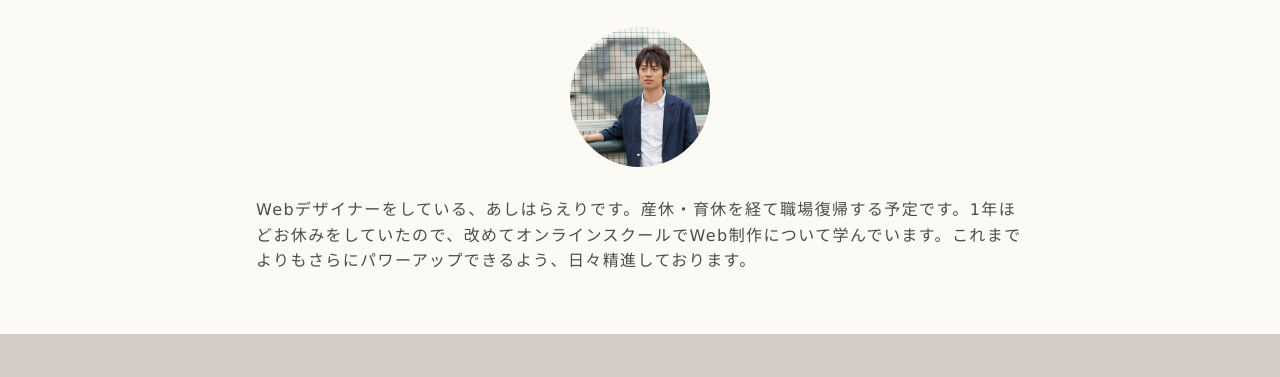
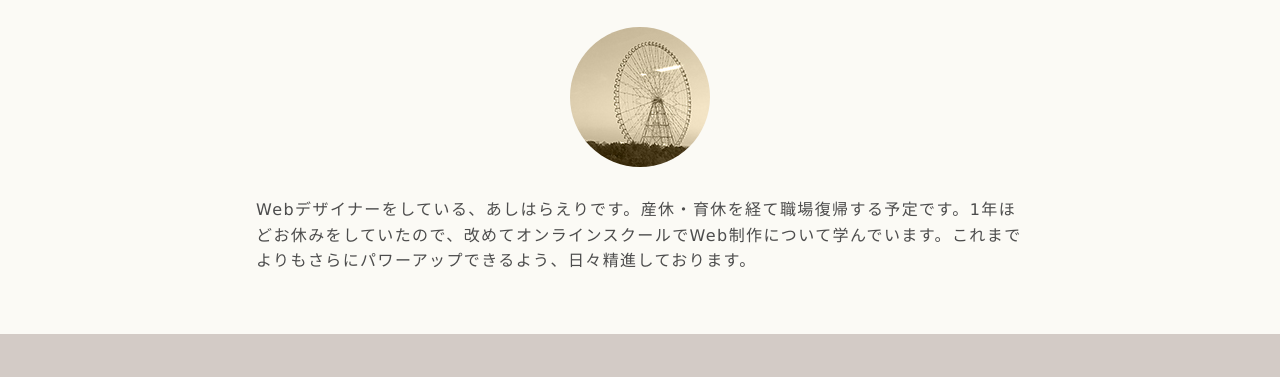
Before and after one commit to EriAshihara/eriashihara.github.io, a plain HTML site: page index.html in a window 1280 px wide. Shown: the part 203-580 px from the top of the page. Drawn offline with nearby package versions, Linux system fonts and the light colour scheme.

Commit message:
ここにコメント

```diff
--- a/index.html
+++ b/index.html
@@ -14,7 +14,7 @@
             <a href="#contact" class="button-contact"><i aria-label="お問い合わせ" class="fa fa-envelope-o"></i></a>
             <div class="profile">
                 <h1 class="site-title abel uppercase text-center">Web Designer <span>Eri Ashihara</span></h1>
-                <img src="./images/img_profile.jpg" alt="プロフィール写真" width="140" height="140" class="block-center profile-icon">
+                <img src="./images/img_profile2.jpg" alt="プロフィール写真" width="140" height="140" class="block-center profile-icon">
                 <p>Webデザイナーをしている、あしはらえりです。産休・育休を経て職場復帰する予定です。1年ほどお休みをしていたので、改めてオンラインスクールでWeb制作について学んでいます。これまでよりもさらにパワーアップできるよう、日々精進しております。</p>
             </div>
         </header>
```
Also changed, not shown: images/img_profile2.jpg (added).
